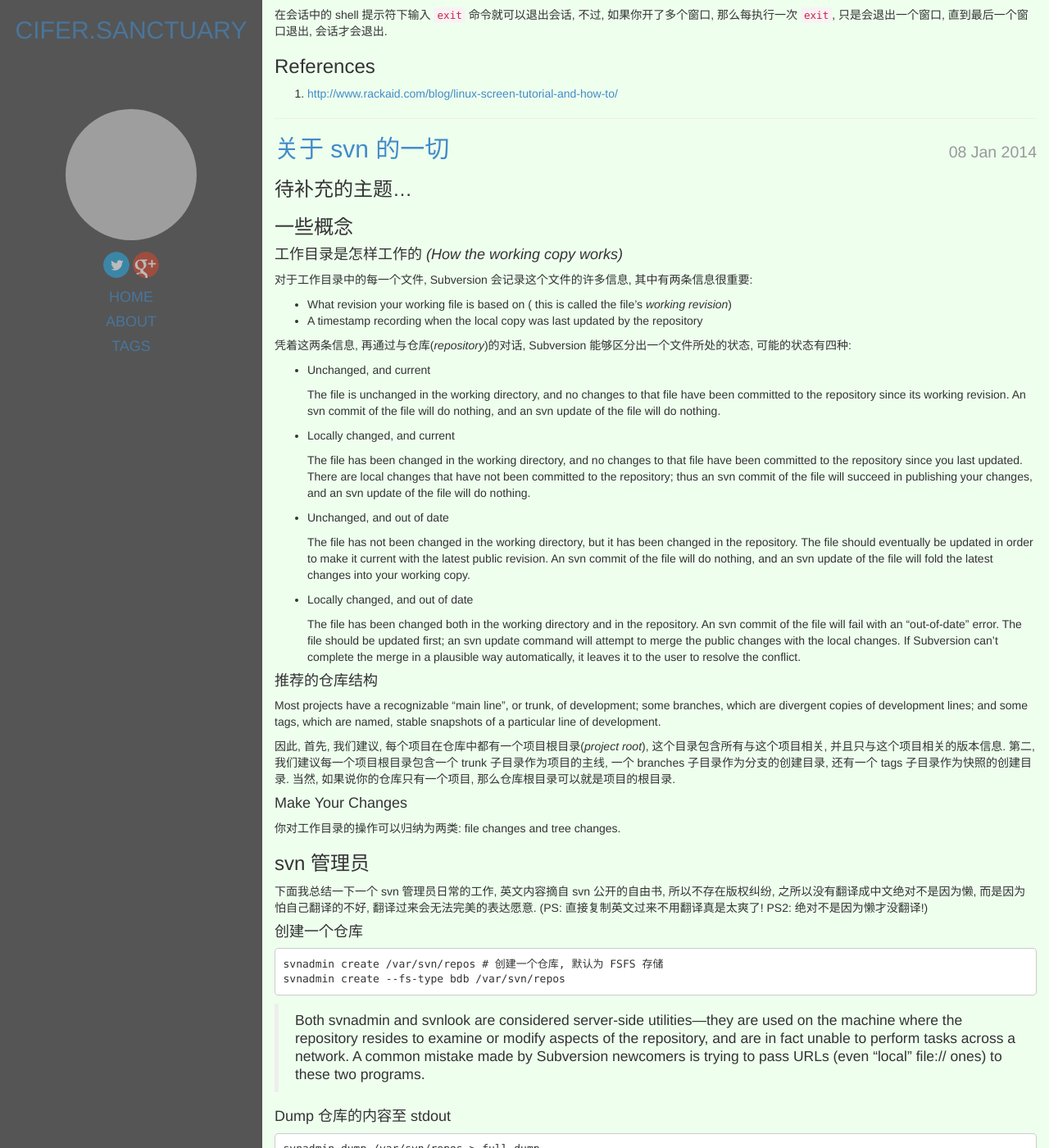
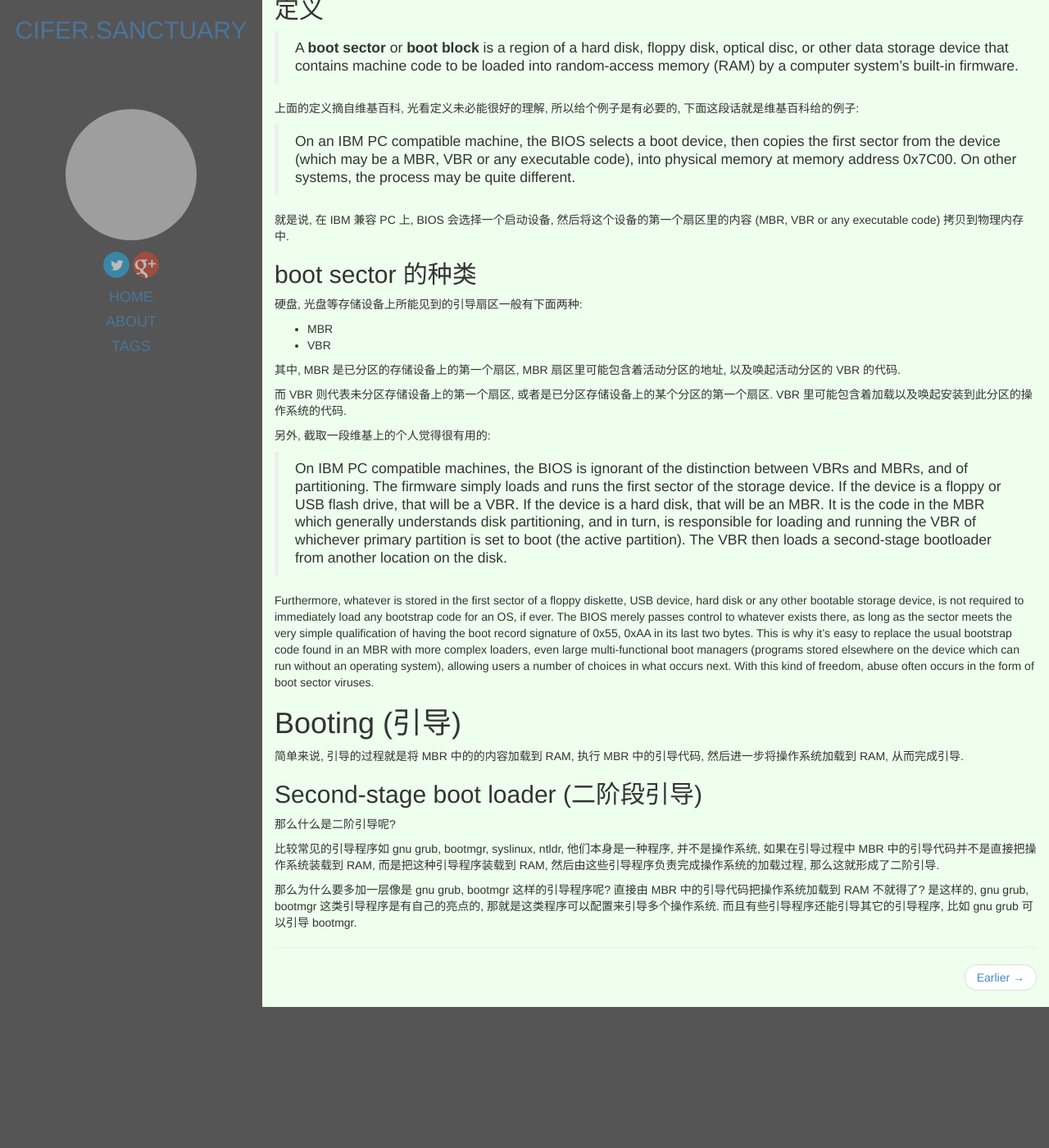
Before and after one commit to cifer-lee/cifer-lee.github.io, a Jekyll site: the page built from index.html, in a window 1280 px wide and 1400 px high, scrolled down 7206 px. Shown: the whole window at 82% size. Built offline with Jekyll 4.4.1, drawn with Linux system fonts in a browser that asks for light colours; the list of posts is cut into pages by our own code; after the commit the page ends 8434 px from its top, so only the background shows below that; some of the changed text lies outside the part shown; grey boxes are pictures that could not be loaded.

Commit message:
add some posts

```diff
--- a/_posts/2014-01-04-all-about-pseudo-terminal.markdown
+++ b/_posts/2014-01-04-all-about-pseudo-terminal.markdown
@@ -8,7 +8,5 @@ published: false
 ### 参考资源:
 
 1.  `man pty` and `man pts`
-2.  [http://tldp.org/HOWTO/Text-Terminal-HOWTO-7.html#ss7.3]
+2.  [http://tldp.org/HOWTO/Text-Terminal-HOWTO-7.html#ss7.3](http://tldp.org/HOWTO/Text-Terminal-HOWTO-7.html#ss7.3)
 3.  _Essential System Administration, Chapter 12 - Serial Lines and Devices_
-
-[http://tldp.org/HOWTO/Text-Terminal-HOWTO-7.html#ss7.3](http://tldp.org/HOWTO/Text-Terminal-HOWTO-7.html#ss7.3)
--- /dev/null
+++ b/_posts/2014-01-14-booting-linux-1.markdown
@@ -0,0 +1,52 @@
+---
+layout: post
+title: 系统引导系列(一)
+date: 2014-01-14 16:09
+---
+
+MBR 相关的知识我以前看过多次, 但是对它的认识仍然一直都处于一种朦胧的状态, 这次一定要把 MBR 彻底搞清楚, 还有 GPT.
+
+我在学习计算机操作系统的知识时经常会发现这么一种情况, 就是你本来想学 A, 却发现你应该先学 B, 要学 B, 最好是先把 C 搞明白.
+
+虽然我只是想搞清楚 MBR, 但是 MBR 周边的东西却也不得不学习, 首先看几个概念.
+
+#Boot Sector (引导扇区)
+
+## 定义
+
+> A **boot sector** or **boot block** is a region of a hard disk, floppy disk, optical disc, or other data storage device that contains machine code to be loaded into random-access memory (RAM) by a computer system's built-in firmware.
+
+上面的定义摘自维基百科, 光看定义未必能很好的理解, 所以给个例子是有必要的, 下面这段话就是维基百科给的例子:
+
+> On an IBM PC compatible machine, the BIOS selects a boot device, then copies the first sector from the device (which may be a MBR, VBR or any executable code), into physical memory at memory address 0x7C00. On other systems, the process may be quite different.
+
+就是说, 在 IBM 兼容 PC 上, BIOS 会选择一个启动设备, 然后将这个设备的第一个扇区里的内容 (MBR, VBR or any executable code) 拷贝到物理内存中.
+
+## boot sector 的种类
+
+硬盘, 光盘等存储设备上所能见到的引导扇区一般有下面两种:
+
+* MBR
+* VBR
+
+其中, MBR 是已分区的存储设备上的第一个扇区, MBR 扇区里可能包含着活动分区的地址, 以及唤起活动分区的 VBR 的代码.
+
+而 VBR 则代表未分区存储设备上的第一个扇区, 或者是已分区存储设备上的某个分区的第一个扇区. VBR 里可能包含着加载以及唤起安装到此分区的操作系统的代码.
+
+另外, 截取一段维基上的个人觉得很有用的:
+
+> On IBM PC compatible machines, the BIOS is ignorant of the distinction between VBRs and MBRs, and of partitioning. The firmware simply loads and runs the first sector of the storage device. If the device is a floppy or USB flash drive, that will be a VBR. If the device is a hard disk, that will be an MBR. It is the code in the MBR which generally understands disk partitioning, and in turn, is responsible for loading and running the VBR of whichever primary partition is set to boot (the active partition). The VBR then loads a second-stage bootloader from another location on the disk.
+
+Furthermore, whatever is stored in the first sector of a floppy diskette, USB device, hard disk or any other bootable storage device, is not required to immediately load any bootstrap code for an OS, if ever. The BIOS merely passes control to whatever exists there, as long as the sector meets the very simple qualification of having the boot record signature of 0x55, 0xAA in its last two bytes. This is why it's easy to replace the usual bootstrap code found in an MBR with more complex loaders, even large multi-functional boot managers (programs stored elsewhere on the device which can run without an operating system), allowing users a number of choices in what occurs next. With this kind of freedom, abuse often occurs in the form of boot sector viruses.
+
+# Booting (引导)
+
+简单来说, 引导的过程就是将 MBR 中的的内容加载到 RAM, 执行 MBR 中的引导代码, 然后进一步将操作系统加载到 RAM, 从而完成引导.
+
+## Second-stage boot loader (二阶段引导)
+
+那么什么是二阶引导呢?
+
+比较常见的引导程序如 gnu grub, bootmgr, syslinux, ntldr, 他们本身是一种程序, 并不是操作系统, 如果在引导过程中 MBR 中的引导代码并不是直接把操作系统装载到 RAM, 而是把这种引导程序装载到 RAM, 然后由这些引导程序负责完成操作系统的加载过程, 那么这就形成了二阶引导.
+
+那么为什么要多加一层像是 gnu grub, bootmgr 这样的引导程序呢? 直接由 MBR 中的引导代码把操作系统加载到 RAM 不就得了? 是这样的, gnu grub, bootmgr 这类引导程序是有自己的亮点的, 那就是这类程序可以配置来引导多个操作系统. 而且有些引导程序还能引导其它的引导程序, 比如 gnu grub 可以引导 bootmgr.
--- /dev/null
+++ b/_posts/2014-01-26-gnu-make-study.markdown
@@ -0,0 +1,50 @@
+---
+layout: post
+title: GNU Make 深入浅出 --- 隐式规则
+date: 2014-01-26 17:34
+---
+
+## 隐式规则
+
+隐式规则告诉 make 如何根据 target 来自动的推断它的 prerequisites 和 recipe. 拿现有的一条 C 编译的隐式规则来说, 如果 make 发现 target 是 .o 后缀, 而且又发现了相同名字的 .c 文件, 那么 make 就会生成这样一条 recipe:
+
+    cc -c -o targetname.o targetname.c    # 测试环境 debian 7, make 3.81, cc 4.7.2
+
+而如果 make 没有发现与 target 名字相同的 .c 文件却发现了 .cpp 文件, 那么 make 生成的 recipe 就会是这样的:
+
+    g++ -c -o targetname.o targetname.c   # 测试环境 debian 7, make 3.81, cpp 4.7.2, g++ 4.7.2, 我很奇怪这里为什么是 g++ 而不是 cpp
+
+不过上面那条 recipe 并不完全正确, 因为这里没有考虑到隐式规则使用的那些变量, 是的, 隐式规则会使用一些变量, 如果你改变了这些变量, 那么生成的 recipe 会有所不同. 比如说, 当 make 判断出应该使用 cc 来编译并生成 target 时, 它还会自动应用 CFLAGS 变量, 当 make 判断出应该用 g++ 来编译生成 target 时, 会自动应用 CPPFLAGS 变量.
+
+你可以改变这些规则, 通过修改 _pattern rules_, 以前你可以通过修改 _suffix rules_ 来修改这些隐式规则行为, 不过看名字就可以看出, _suffix rules_ 只是和后缀名有关, 可以猜测你仅仅能够通过它做一些类似于把 .cpp 文件也用 cc 编译器编译之类的事情, _suffix rules_ 已经被更通用的 _pattern rules_ 取代了.
+
+### 使用隐式规则
+
+上面说了一堆, 那到底怎么使用隐式规则呢?
+
+使用隐式规则的方法很简单, 就是你别去给目标写 recipe, 甚至连目标的 rule 都不要去写(当然, 你要为你的最终目标写个 rule, 要不然执行一下 make 会什么也不干就退出了). 比如说, 你的 makefile 可以仅仅这样:
+
+    foo: foo.o bar.o
+        cc -o foo foo.o bar.o $(CFLAGS) $(LDFLAGS)
+
+你的最终目标是生成 foo, 你这条 rule 里指定了要生成 foo 需要 foo.o 和 bar.o, 但是 make 在当前目录找不到 foo.o, 这就使得 foo.o 也变成了一个 target, make 要先把 foo.o 搞定才能继续完成 foo 这个 target. 但是你却没有给出 foo.o 的 rule, 那怎么办呢?
+
+这个时候, make 就会开始找隐式规则, 看看有没有符合 target 为 foo.o 这种情况的规则. 幸运的是, make 找到了一条规则, 这条规则说: 如果 target 以 .o 为后缀, 那就去找找有没有和 target 名字一样的以 .c 为后缀的文件, 有的话, 就执行 `cc -c -o targetname.o targetname.c`, 没有的话, 我也无能为力了, 你接着找别的规则吧.
+
+(是的, 这就是一条隐式规则的形象的表述, 我斟酌了很久, 终于把它表述的如此形象了, 我都开始佩服我的表诉能力了... 说正题, 这里你应该注意到, 一条隐式规则, 就是在告诉 make 接下来应该怎么做, 它告诉 make 的不仅仅是 target 的 prerequisites, 还有 target 的 recipe, 这一点 GNU Make 手册也是这么说的.)
+
+虽然找到的这条隐式规则告诉了 make 应该去找 .c 文件(prerequisites), 但是隐式规则毕竟是隐式规则, 它只知道 targetname.o 依赖于 targetname.c, 但是它不知道我们的 targetname.c 还包含了一堆 .h 文件, 这也是 targetname.o 应该依赖的, 这一点, 隐式规则帮不了 make 了, 这不能怪 make, 因为 targetname.c 包含哪些 .h 因项目而异, 因程序员而异, make 不可能知道(实际上, make 有办法得出一个源文件包含哪些头文件, 但那个话题超出本文范围了), 所以有时候还是需要我们手动指定所依赖的头文件.
+
+方法很简单, 就是我们为 targetname.o 写一条 rule, 指定**除了 targetname.c 之外**的 prerequisites 就可以了, 但是我们一定不要把 recipe 写上, 如果写上的话, 就成了显示规则了, make 就直接不会去找隐式规则了.
+
+Ok, 上面说的是 targetname.c 存在的情况下, 如果 targetname.c 不存在呢? 规则里也说了, "我也无能为力, 你接着找别的规则吧", 于是 make 就继续找别的规则, 没想到, 还真又被它找到一条规则, 这条规则是这么说的: 如果 target 为 .o 为后缀, 那就去找找有没有和 target 名字一样的以 .cpp 为后缀的文件, 有的话, 就执行 ` g++ -c -o targetname.o targetname.cpp`, 没有的话, 我也无能为力了, 你接着找别的规则吧. 这和第一条规则差不多, 也是 make 就找 .cpp, 找到了就执行 `g++ ...`, 找不到 .cpp 就接着找别的规则...
+
+好了, 现在我们对隐式规则算是有一个形象清晰的认识了, 但是有一个地方是需要我们注意的, 不知你发现没有, 那就是, 从上面的例子我们发现, 有两到多个的规则都适用于 .o 这种后缀的 target, 加入 .c 和 .cpp 文件都存在的话, 那么 make 应该采用哪一条规则呢?
+
+在 make 内建的隐式规则中, 这些规则是有先后顺序的, 如果两条规则所指定的 prerequisites 都能被满足, 那么排在前面的就会被采用. 还有一点要注意的是, make 在决定了要搜索隐式规则后(一般就是你没有写 recipe 的情况下), 它不会因为你在 rule 里写了与 target 名字相同的 .p 文件(pascal 源文件)就去优先使用 .p 对应的规则, make 严格按照自己内建的规则排序去选该采取的规则. 比如说, 假如你对 foo.o 的rule 是这么写的(没有 recipe, 一定不要写 recipe):
+
+    foo.o: foo.p
+
+那么 make 还是会先去找有没有 .c 文件, 有的话就执行 `cc -c -o ....`, 因为在 make 内建的规则排序里, C 是排在 pascal 前面的( make 3.81).
+
+### 重写 pattern rule
```
